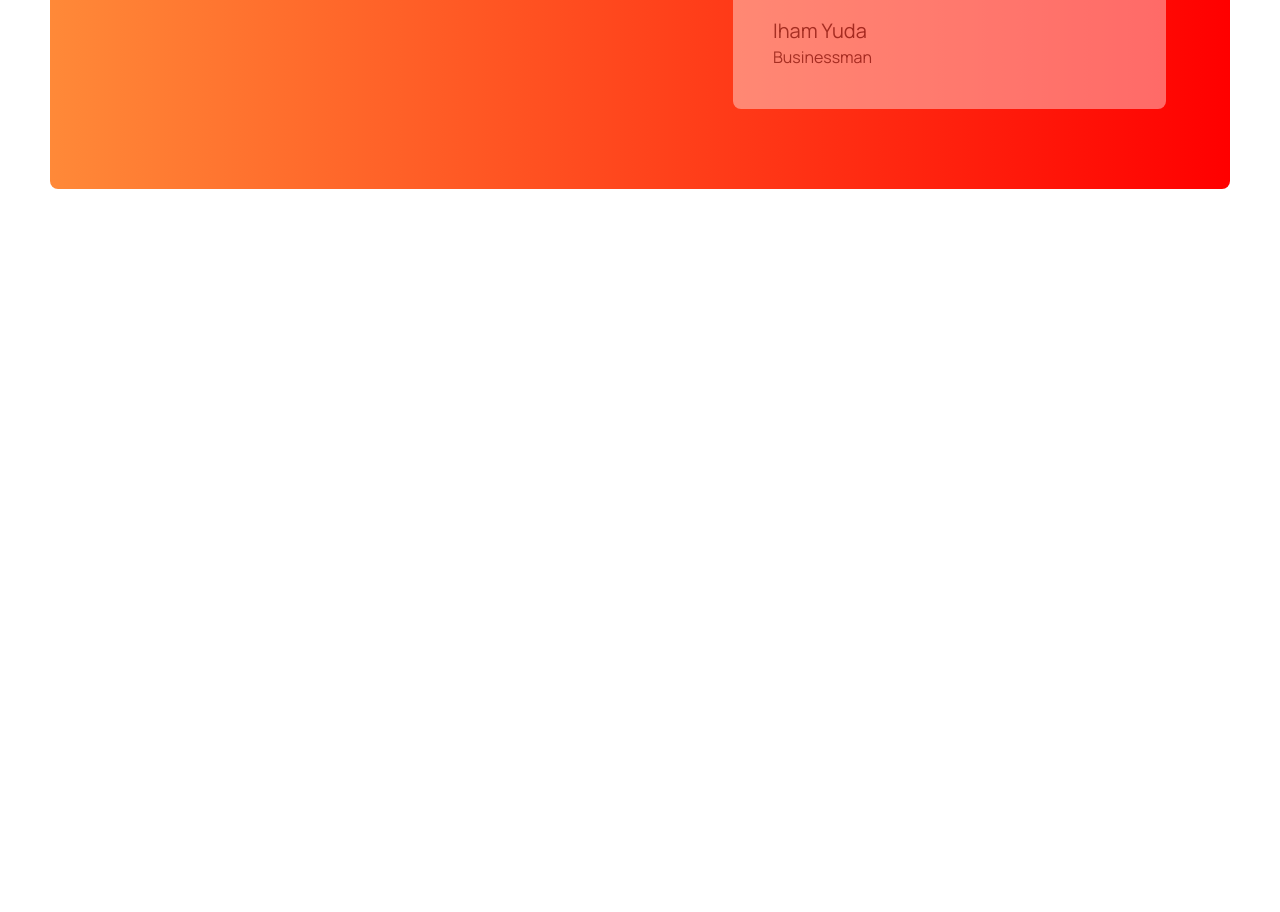
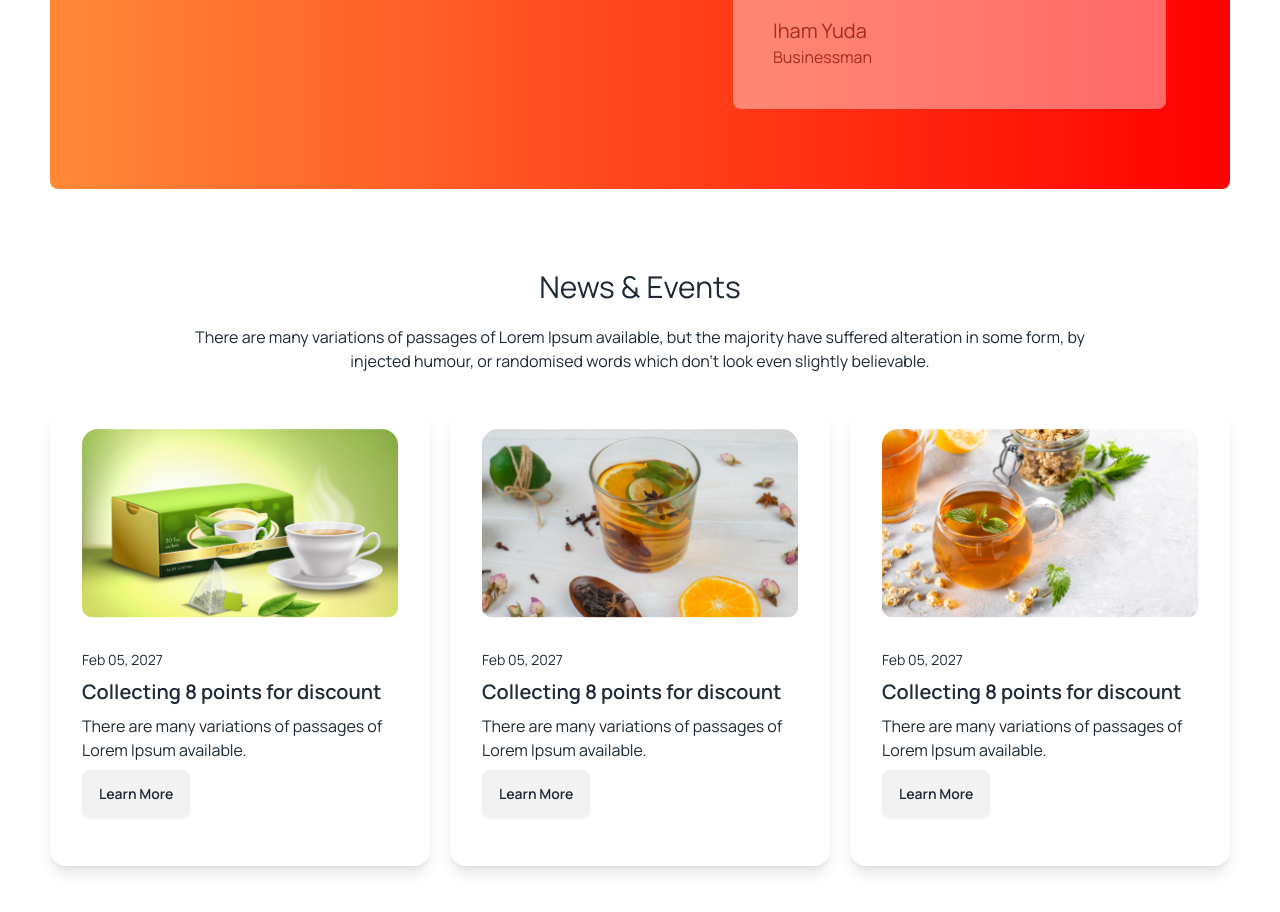
Before and after one commit to bapibiswas100808/tea-house, a plain HTML site: page index.html in a window 1280 px wide. Shown: the part 2445-3357 px from the top of the page. Before the commit the page ends 2714 px from the top, so only its background shows below. Drawn offline with nearby package versions, Linux system fonts and the light colour scheme.

Commit message:
news area done

```diff
--- a/index.html
+++ b/index.html
@@ -76,6 +76,7 @@
       </div>
     </header>
     <main class="max-w-[1180px] mx-auto">
+      <!-- Feature area -->
       <section class="feature-area mb-20">
         <div class="feature-top text-center">
           <h3 class="text-5xl font-extrabold">Our Featured Products</h3>
@@ -131,6 +132,8 @@
           </div>
         </div>
       </section>
+
+      <!-- Fresh area -->
       <section class="fresh-area flex flex-col lg:flex-row lg:gap-12 mb-20">
         <div class="fresh-images grid grid-cols-1 lg:grid-cols-2 gap-12 flex-1">
           <div
@@ -174,6 +177,8 @@
           </p>
         </div>
       </section>
+
+      <!-- Clients area -->
       <section
         class="clients-area flex flex-col lg:flex-row gap-32 justify-between items-center bg-gradient-to-r from-[#ff8938] to-[#f00] px-16 py-20 rounded-lg mb-5 lg:mb-20"
       >
@@ -235,6 +240,69 @@
           </div>
         </div>
       </section>
+
+      <!-- News Area -->
+      <section class="news-area mb-5 lg:mb-20">
+        <div class="news-top space-y-5 text-center max-w-[900px] mx-auto mb-10">
+          <h3 class="text-3xl">News & Events</h3>
+          <p>
+            There are many variations of passages of Lorem Ipsum available, but
+            the majority have suffered alteration in some form, by injected
+            humour, or randomised words which don't look even slightly
+            believable.
+          </p>
+        </div>
+        <div class="news-bottom flex flex-col lg:flex-row gap-5">
+          <!-- news-card one -->
+          <div class="card shadow-lg px-8 py-4">
+            <figure>
+              <img class="w-full" src="./images/news-1.png" alt="Shoes" />
+            </figure>
+            <div class="card-body px-0">
+              <p class="text-sm">Feb 05, 2027</p>
+              <h2 class="card-title">Collecting 8 points for discount</h2>
+              <p>
+                There are many variations of passages of Lorem Ipsum available.
+              </p>
+              <div class="card-actions">
+                <button class="btn">Learn More</button>
+              </div>
+            </div>
+          </div>
+          <!-- news card two -->
+          <div class="card shadow-lg px-8 py-4">
+            <figure>
+              <img class="w-full" src="./images/news-2.png" alt="Shoes" />
+            </figure>
+            <div class="card-body px-0">
+              <p class="text-sm">Feb 05, 2027</p>
+              <h2 class="card-title">Collecting 8 points for discount</h2>
+              <p>
+                There are many variations of passages of Lorem Ipsum available.
+              </p>
+              <div class="card-actions">
+                <button class="btn">Learn More</button>
+              </div>
+            </div>
+          </div>
+          <!-- card-three -->
+          <div class="card shadow-lg px-8 py-4">
+            <figure>
+              <img class="w-full" src="./images/news-3.png" alt="Shoes" />
+            </figure>
+            <div class="card-body px-0">
+              <p class="text-sm">Feb 05, 2027</p>
+              <h2 class="card-title">Collecting 8 points for discount</h2>
+              <p>
+                There are many variations of passages of Lorem Ipsum available.
+              </p>
+              <div class="card-actions">
+                <button class="btn">Learn More</button>
+              </div>
+            </div>
+          </div>
+        </div>
+      </section>
     </main>
     <footer></footer>
   </body>
```
